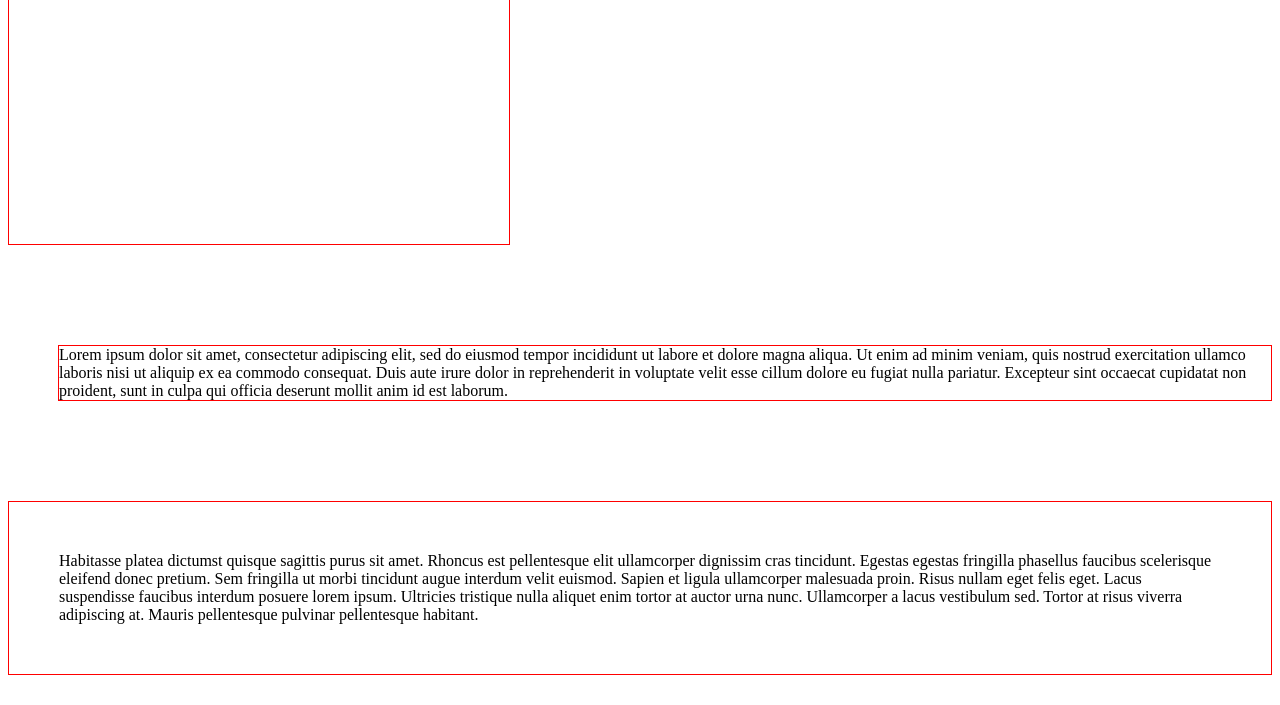
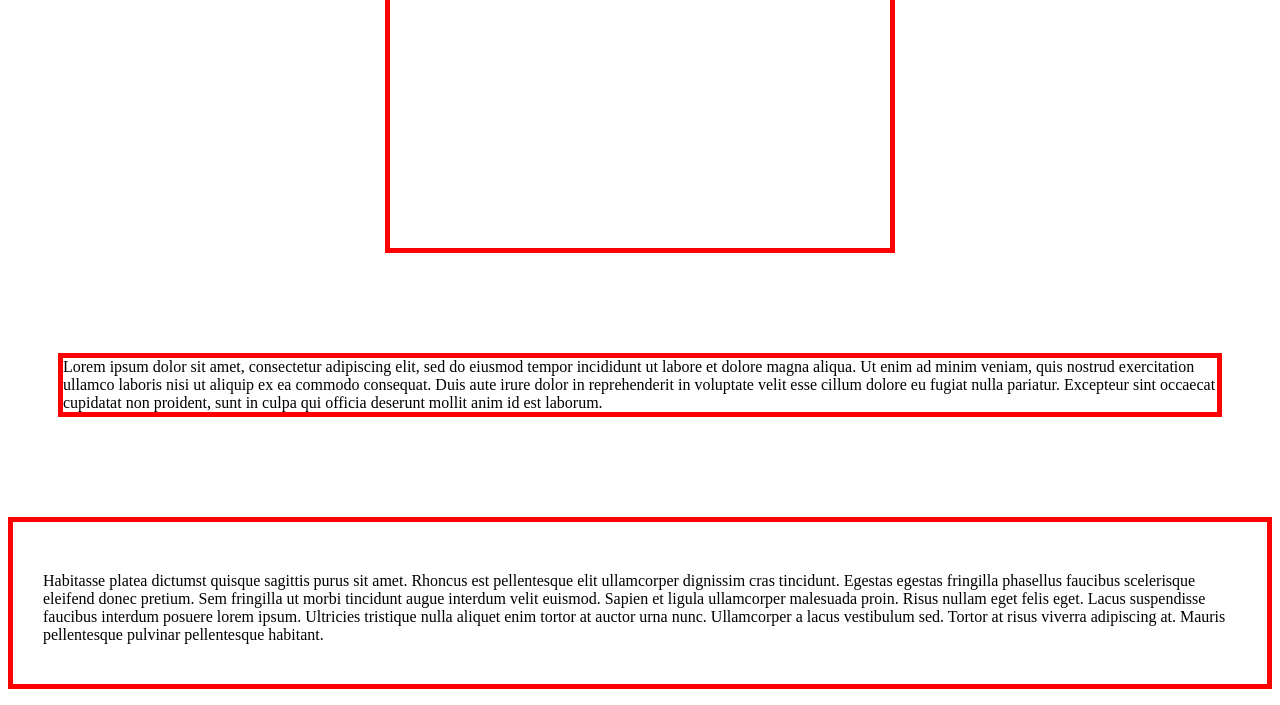
Before and after one commit to hakguan/learning_webdev, a plain HTML site: page box_model/box-model-intro.html in a window 1280 px wide. Shown: the part 560-1265 px from the top of the page. Drawn offline with Linux system fonts and the light colour scheme.

Commit message:
bos model

```diff
--- a/box_model/box-model-intro.html
+++ b/box_model/box-model-intro.html
@@ -6,24 +6,41 @@
         <meta charset="utf-8">
         <style>
             h1 {
-                border: 1px solid red;
+                border: 5px solid red;
                 width: 500px;
                 height: 300px;
+                margin-left: auto;
+                margin-right: auto;
+                /*
+                요소들은 기본적으로 왼쪽 정렬이며, margin 값을 auto로 두면 가운데 정렬을 할 수 있음
+                margin: 0 auto;
+                할 경우 top/bottom margin은 0, left/right는 auto로 설정됨
+                */
             }
 
             .p1 {
-                border: 1px solid red;
+                border: 5px solid red;
                 margin-top: 100px;
                 margin-bottom: 100px;
                 margin-left: 50px;
+                margin-right: 50px;
+                /*padding과 동일한 방식으로 지정 가능*/
             }
 
             .p2 {
-                border: 1px solid red;
+                border: 5px solid red;
                 padding-top: 50px;
-                padding-bottom: 50px;
-                padding-left: 50px;
-                padding-right: 50px;
+                padding-bottom: 40px;
+                padding-left: 30px;
+                padding-right: 20px;
+                /* top - right - bottom - left
+                padding: 50px 20px 40px 30px;
+                모두 같은 경우
+                padding: 50px;
+                top/borrom, left/right
+                padding: 50px 30px;
+                */
+
             }
         </style>
     </head>
```
Also changed, not shown: 1 other file.
